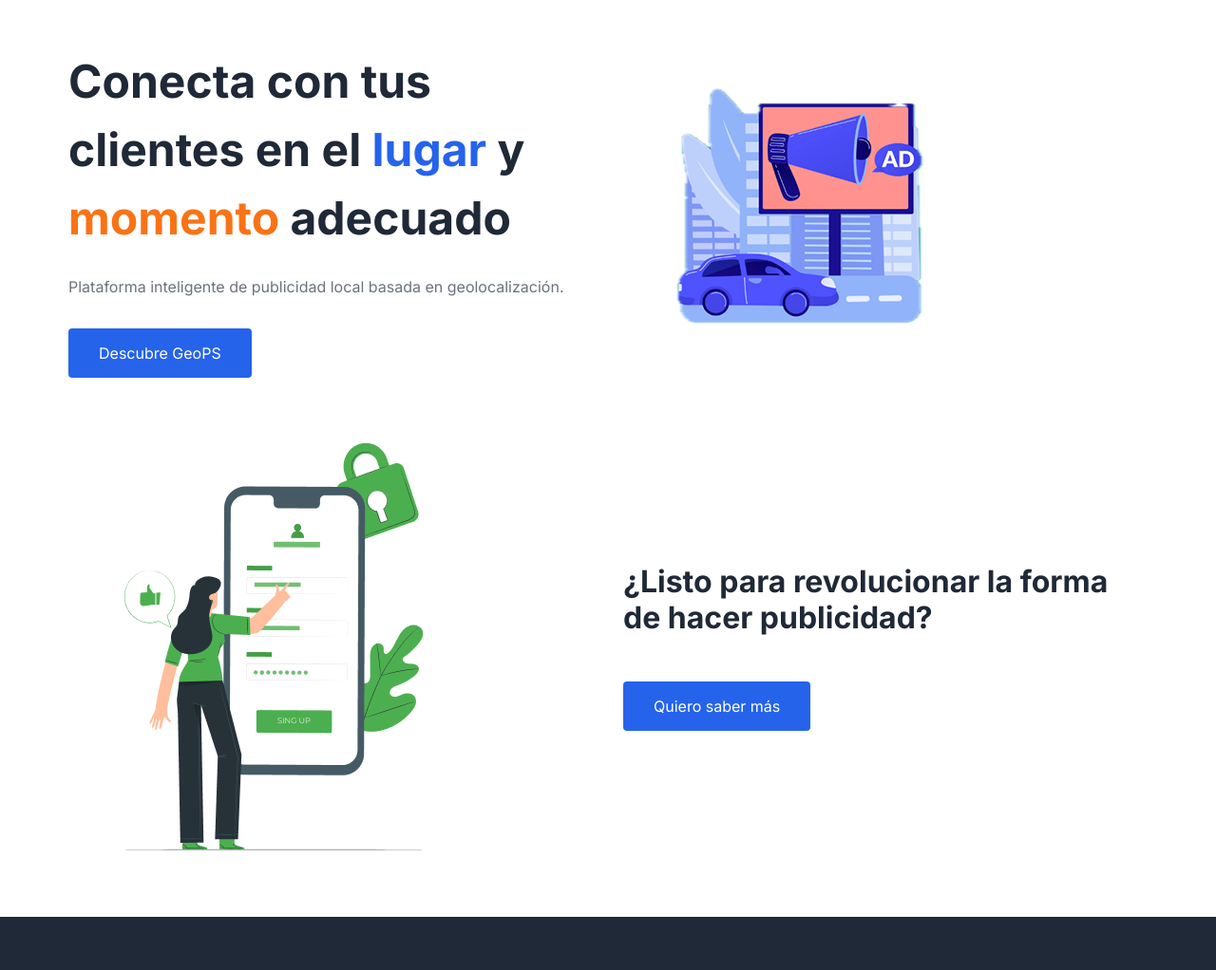
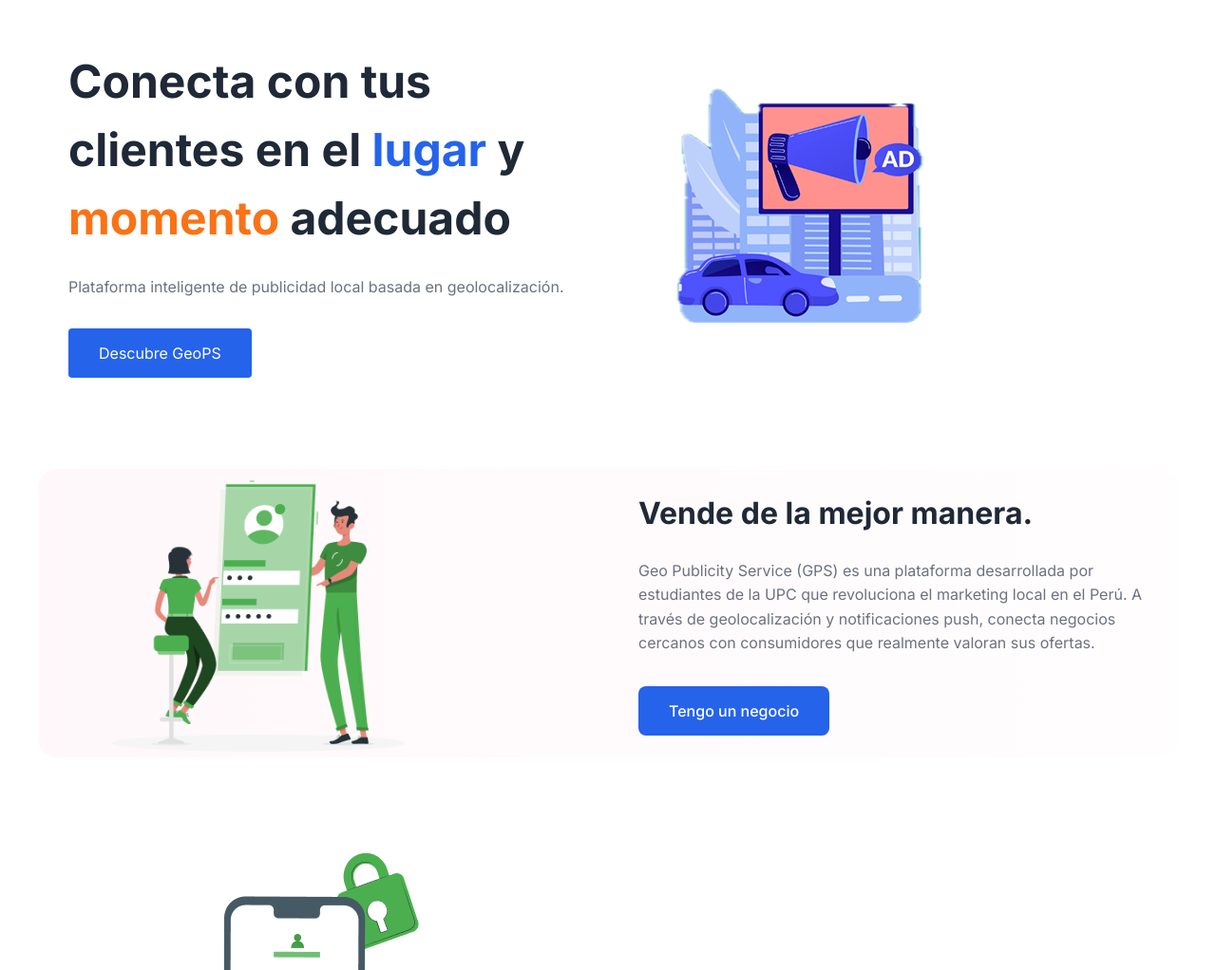
Before and after one commit to br14nbe/GeoPS-LandingPage, a plain HTML site: page index.html in a window 1280 px wide. Shown: the part 78-1100 px from the top of the page at 95% size. Drawn offline with Linux system fonts and the light colour scheme.

Commit message:
Feat: Seccion Sell Better

```diff
--- a/index.html
+++ b/index.html
@@ -44,7 +44,18 @@
                 <img src="assets/hero-image.png" alt="Ilustración de delivery">
             </div>
         </section>
-
+        <section class="sell-better" id="sell-better">
+            <div class="sell-image">
+                <img src="assets/sell.png" alt="Ilustración de ventas">
+            </div>
+            <div class="sell-content">
+                <h2>Vende de la mejor manera.</h2>
+                <p>Geo Publicity Service (GPS) es una plataforma desarrollada por estudiantes de la UPC que revoluciona
+                    el marketing local en el Perú. A través de geolocalización y notificaciones push, conecta negocios
+                    cercanos con consumidores que realmente valoran sus ofertas.</p>
+                <button class="cta-button">Tengo un negocio</button>
+            </div>
+        </section>
         <section class="cta">
             <div class="cta-image">
                 <img src="assets/mobile-app.png" alt="App móvil">
--- a/styles.css
+++ b/styles.css
@@ -200,6 +200,69 @@ nav {
     font-size: 1rem;
 }
 
+/* Sell Better */
+.sell-better {
+    max-width: 1200px;
+    margin: 6rem auto;
+    padding: 0 2rem;
+    display: grid;
+    grid-template-columns: 1fr 1fr;
+    gap: 4rem;
+    align-items: center;
+    background: linear-gradient(to right, rgba(255, 240, 245, 0.5), rgba(255, 240, 245, 0.1));
+    border-radius: 20px;
+}
+
+.sell-content h2 {
+    font-size: 2rem;
+    margin-bottom: 1.5rem;
+    color: var(--text-dark);
+}
+
+.sell-content p {
+    font-size: 1rem;
+    line-height: 1.6;
+    color: var(--text-light);
+    margin-bottom: 2rem;
+}
+
+.sell-content .cta-button {
+    background-color: var(--primary-blue);
+    color: white;
+    padding: 1rem 2rem;
+    border: none;
+    border-radius: 8px;
+    font-size: 1rem;
+    font-weight: 500;
+    cursor: pointer;
+    transition: background-color 0.3s ease;
+}
+
+.sell-content .cta-button:hover {
+    background-color: #1d4ed8;
+}
+
+.sell-image img {
+    width: 100%;
+    height: auto;
+    max-width: 400px;
+}
+
+@media (max-width: 768px) {
+    .sell-better {
+        grid-template-columns: 1fr;
+        text-align: center;
+    }
+
+    .sell-image {
+        order: -1;
+    }
+
+    .sell-content h2 {
+        font-size: 2rem;
+    }
+}
+
 /* CTA Section */
 .cta {
     max-width: 1200px;
```
Also changed, not shown: assets/sell.png (added).
